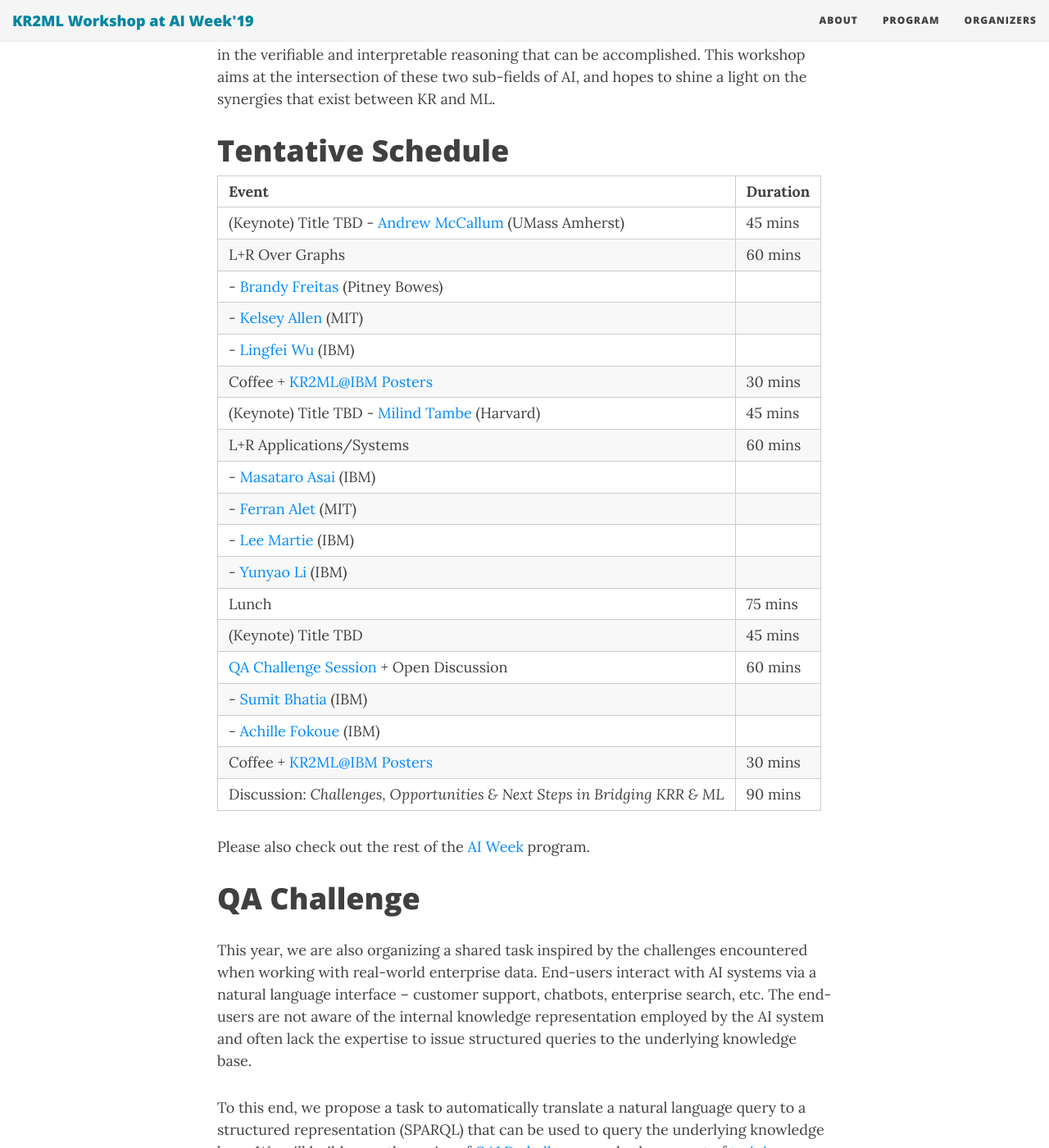
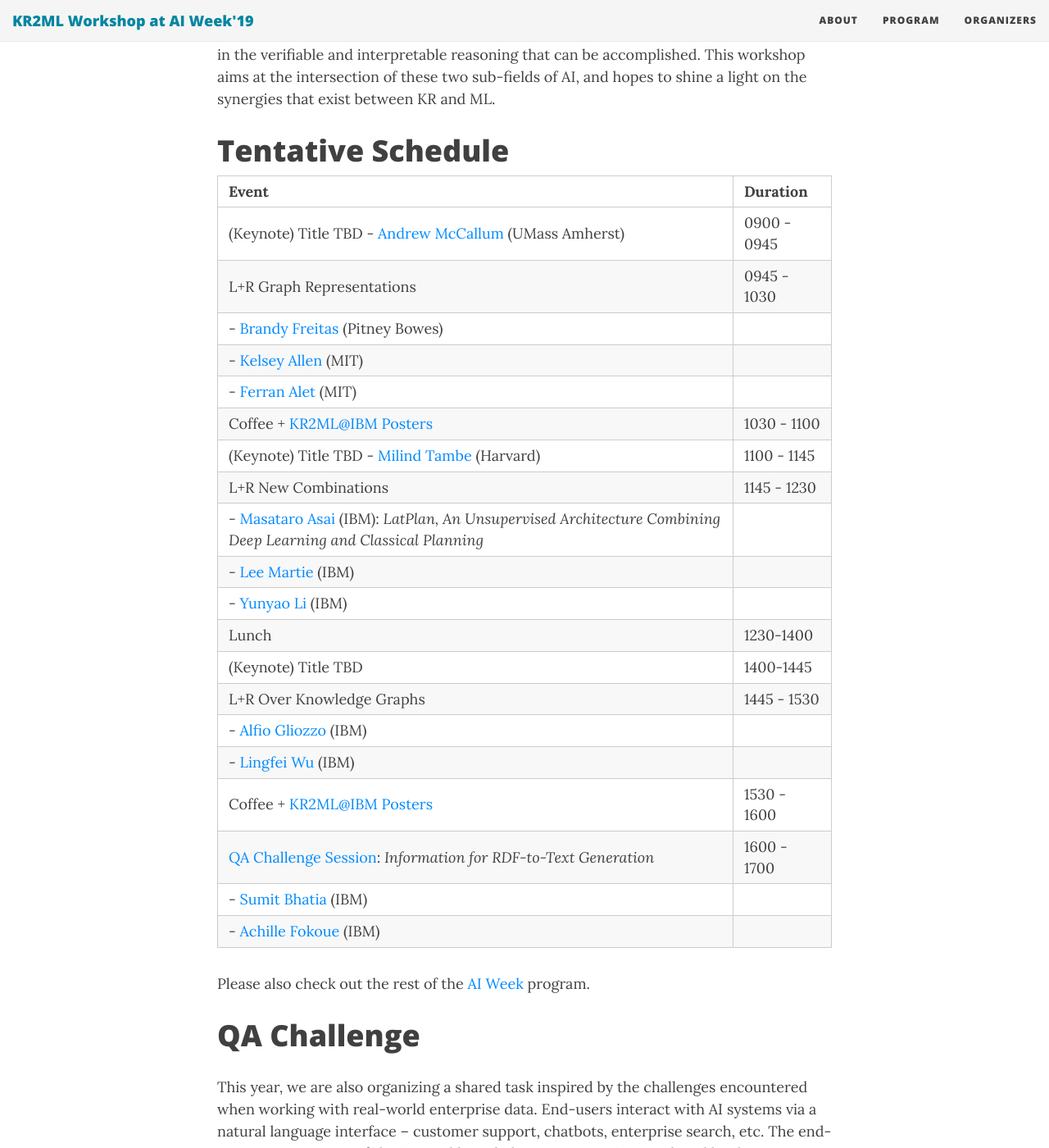
Before and after one commit to kr2ml/ibm-2019, a Jekyll site: the page built from index.md, in a window 1280 px wide and 1400 px high, scrolled down 717 px. Shown: the whole window at 82% size. Built offline with Jekyll 4.4.1, drawn with Linux system fonts in a browser that asks for light colours; nearby versions of some CDN libraries.

Commit message:
KRT: Made significant changes to schedule to accommodate new talks

```diff
--- a/index.md
+++ b/index.md
@@ -16,25 +16,26 @@ Machine learning (ML) has seen a tremendous amount of recent success, and has be
 
 | Event                                          | Duration |
 |------------------------------------------------|----------|
-| (Keynote) Title TBD - [Andrew McCallum](https://people.cs.umass.edu/~mccallum/) (UMass Amherst)    | 45 mins  |
-| L+R Over Graphs                                | 60 mins  |
+| (Keynote) Title TBD - [Andrew McCallum](https://people.cs.umass.edu/~mccallum/) (UMass Amherst)    | 0900 - 0945  |
+| L+R Graph Representations                                | 0945 - 1030  |
 | - [Brandy Freitas](https://www.linkedin.com/in/brandyalexandrafreitas) (Pitney Bowes)                |          |
 | - [Kelsey Allen](https://cbmm.mit.edu/about/people/allen) (MIT)                           |          |
-| - [Lingfei Wu](https://researcher.watson.ibm.com/researcher/view.php?person=us-wuli) (IBM)                                          |          |
-| Coffee + [KR2ML@IBM Posters](#poster-session)                     | 30 mins  |
-| (Keynote) Title TBD - [Milind Tambe](https://www.seas.harvard.edu/directory/mtambe) (Harvard)             | 45 mins  |
-| L+R Applications/Systems                       | 60 mins  |
-| - [Masataro Asai](https://researcher.watson.ibm.com/researcher/view.php?person=ibm-Masataro.Asai) (IBM)                         |           |
 | - [Ferran Alet](http://web.mit.edu/alet/www/) (MIT)                             |          |
+| Coffee + [KR2ML@IBM Posters](#poster-session)                     | 1030 - 1100  |
+| (Keynote) Title TBD - [Milind Tambe](https://www.seas.harvard.edu/directory/mtambe) (Harvard)             | 1100 - 1145  |
+| L+R New Combinations                       | 1145 - 1230 |
+| - [Masataro Asai](https://researcher.watson.ibm.com/researcher/view.php?person=ibm-Masataro.Asai) (IBM): *LatPlan, An Unsupervised Architecture Combining Deep Learning and Classical Planning*                        |           |
 | - [Lee Martie](https://researcher.watson.ibm.com/researcher/view.php?person=ibm-Lee.Martie) (IBM)                                          |         |
 | - [Yunyao Li](https://researcher.watson.ibm.com/researcher/view.php?person=us-yunyaoli) (IBM) | |
-| Lunch                                          | 75 mins  |
-| (Keynote) Title TBD                       | 45 mins  |
-| [QA Challenge Session](#qa-challenge-session) + Open Discussion         | 60 mins  |
+| Lunch                                          | 1230-1400  |
+| (Keynote) Title TBD                       | 1400-1445  |
+| L+R Over Knowledge Graphs | 1445 - 1530 |
+| - [Alfio Gliozzo](https://researcher.watson.ibm.com/researcher/view.php?person=us-gliozzo) (IBM)  |   |
+| - [Lingfei Wu](https://researcher.watson.ibm.com/researcher/view.php?person=us-wuli) (IBM)                                          |          |
+| Coffee + [KR2ML@IBM Posters](#poster-session)                     | 1530 - 1600  |
+| [QA Challenge Session](#qa-challenge-session): *Information for RDF-to-Text Generation*        | 1600 - 1700  |
 | - [Sumit Bhatia](https://researcher.watson.ibm.com/researcher/view.php?person=in-sumitbhatia) (IBM) | |
 | - [Achille Fokoue](https://researcher.watson.ibm.com/researcher/view.php?person=us-achille) (IBM) | |
-| Coffee + [KR2ML@IBM Posters](#poster-session)                     | 30 mins  |
-| Discussion: *Challenges, Opportunities & Next Steps in Bridging KRR & ML*                                | 90 mins|
 
 Please also check out the rest of the [AI Week](https://ibm.biz/ai-research-week) program.
 
```
